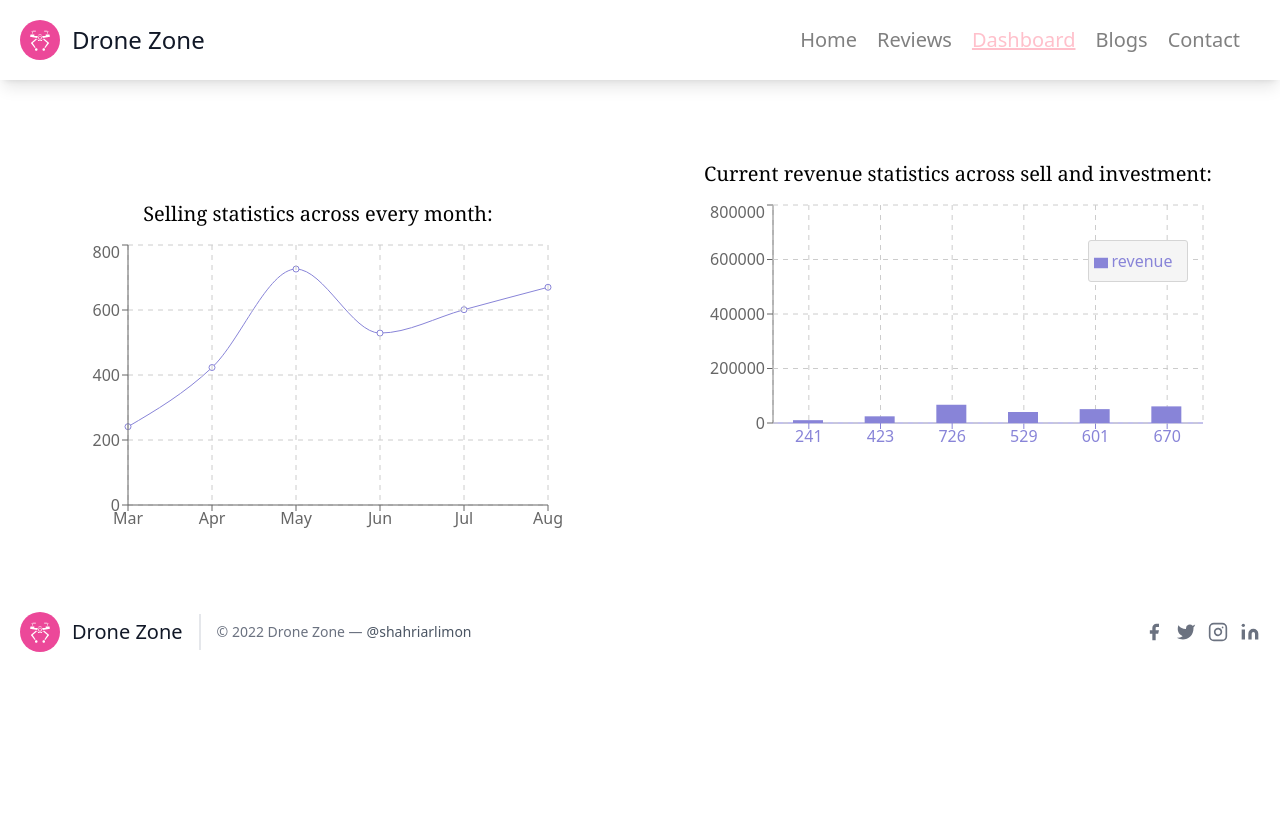
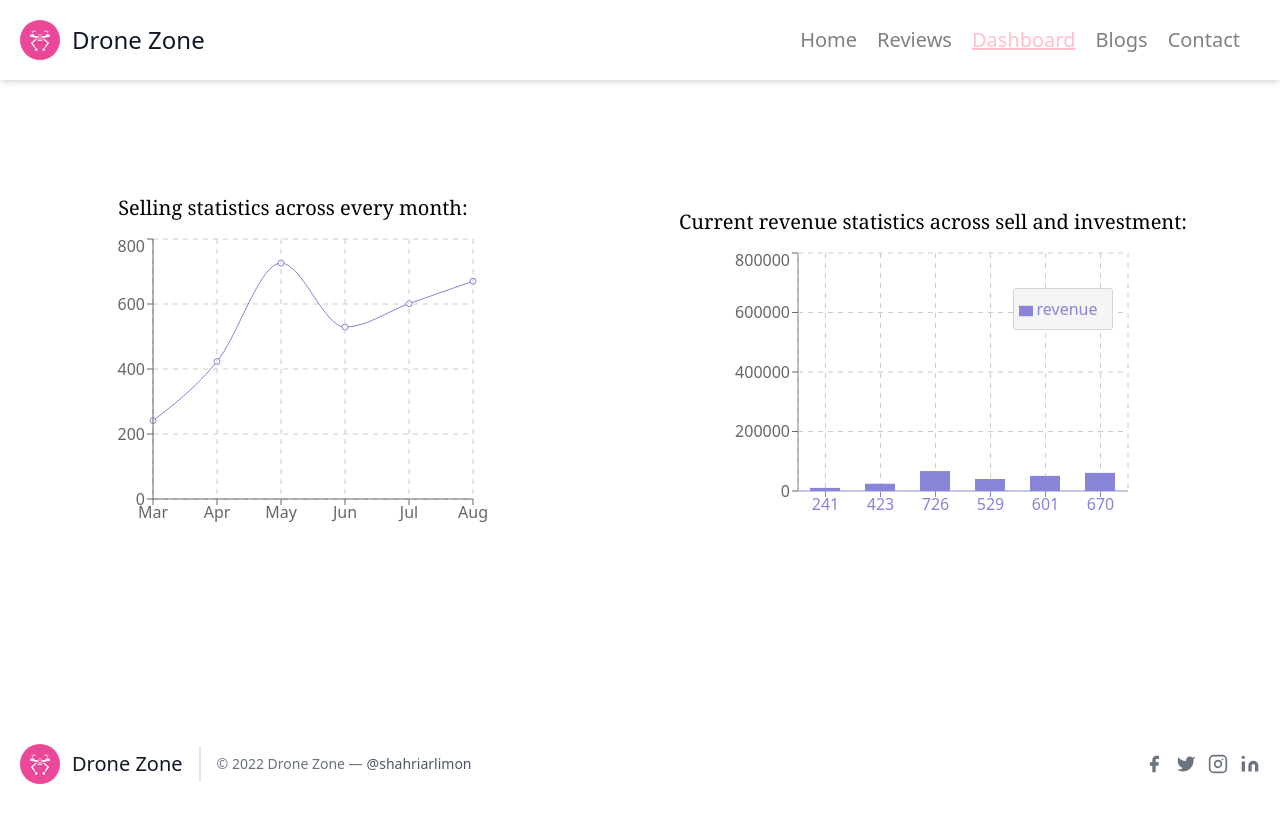
Before and after one commit to shahriarlimon/drone-zone, a React (Create React App) app: page /dashboard in a window 1280 px wide. Built offline with nearby package versions, Linux system fonts and the light colour scheme.

Commit message:
added blogs section

```diff
--- a/src/Components/Blogs/Blogs.js
+++ b/src/Components/Blogs/Blogs.js
@@ -2,8 +2,17 @@ import React from 'react';
 
 const Blogs = () => {
     return (
-        <div>
-            <h1>blog page</h1>
+        <div className=' mx-8 md:mx-20 mt-12 mb-20 md:mb-36 '>
+            <div>
+                <h1 className='text-2xl my-2'>-What is the purpose of Context API ?</h1>
+                <p>The context API is a kind of react structure which helps to transfer unique details and assists in avoiding prop-drilling from all levels of application.The React Context API is a way for React app to create global variables which can be passed around among the nodes.The React Context API creates React.createContext().It returns a consumer and a provider .Provider is a components which provides state so that all related nodes can recieve the stated data.Thus the children nodes able to access data from their parents nodes and use that data according to its need.In that way,The Context API enables to exchange data and helps avoiding prop-drilling from all level of the application.
+                </p>
+            </div>
+            <div className='mt-8'>
+                <h1 className='text-2xl my-2'>-What is Semantic Tag ?</h1>
+                <p>Semantic HTML tags allows to add meaning to the markup so that web browser, screen reader, and search engine can understand it.A semantic element clearly describes its meaning to both the browser and the developer.Because semantic HTML uses elements for their given purpose, it's easier for both people and machines to read and understand it.	Normally, when a user agent reads content it doesn't understand the context and meaning.In that case, semantic tags assists to serve structured content to users,which is essential  for accessibility and on-page SEO .It makes web pages more informative and adaptable, allowing browsers and search engines to better interpret content.
+                </p>
+            </div>
         </div>
     );
 };
--- a/src/Components/DashBoard/DashBoard.js
+++ b/src/Components/DashBoard/DashBoard.js
@@ -1,5 +1,5 @@
 import React, { useEffect, useState } from 'react';
-import { BarChart, Bar, XAxis, YAxis, Tooltip, Legend } from 'recharts';
+import { BarChart, Bar, XAxis, YAxis, Tooltip, Legend, ResponsiveContainer } from 'recharts';
 import { LineChart, Line ,CartesianGrid} from 'recharts';
 
 const DashBoard = () => {
@@ -10,10 +10,11 @@ const DashBoard = () => {
         .then(data=>setData(data))
     },[Data])
     return (
-    <div className='flex flex-col md:flex-row md:justify-around items-center'>
+        <ResponsiveContainer width="100%" height="100%">
+    <div className='flex flex-col md:flex-row md:justify-around items-center mb-24 md:mb-36'>
         <div className='flex flex-col justify-center items-center mt-20'>
         <h1 className='text-xl font-serif mb-3'>Selling statistics across every month:</h1>
-            <LineChart  width={500} height={300} data={Data} margin={{ top: 5, right: 20, bottom: 5, left: 0 }}>
+            <LineChart  width={400} height={300} data={Data} margin={{ top: 5, right: 20, bottom: 5, left: 0 }}>
                 <Line type="monotone" dataKey="sell" stroke="#8884d8" />
                 <CartesianGrid stroke="#ccc" strokeDasharray="5 5" />
                 <XAxis dataKey="month" />
@@ -21,9 +22,9 @@ const DashBoard = () => {
                 <Tooltip />
             </LineChart>
         </div>
-        <div className='flex flex-col justify-center items-center my-20'>
-            <h1 className='text-xl font-serif mb-3'>Current revenue statistics across sell and investment:</h1>
-        <BarChart width={500} height={300} data={Data}>
+        <div className='flex flex-col justify-center items-center mt-32'>
+            <h1 className='text-xl font-serif mb-3 text-center'>Current revenue statistics across sell and investment:</h1>
+        <BarChart width={400} height={320} data={Data}>
             <XAxis dataKey="sell" stroke="#8884d8" />
             <YAxis dataKey="investment" />
             <Tooltip wrapperStyle={{ width: 100, backgroundColor: '#ccc' }} />
@@ -34,6 +35,7 @@ const DashBoard = () => {
         </div>
 
      </div>
+     </ResponsiveContainer>
     );
 };
 
--- a/src/Components/Home/Home.js
+++ b/src/Components/Home/Home.js
@@ -7,7 +7,7 @@ const Home = () => {
     const [products, setProducts] = useProducts();
     const navigate = useNavigate();
     return (
-        <>
+        <main className='md:mb-24 mb-24'>
         <section className="text-gray-600 body-font">
         <div className="container mx-auto flex px-5 py-24 md:flex-row flex-col items-center">
           <div className="lg:flex-grow md:w-1/2 lg:pr-24 md:pr-16 flex flex-col md:items-start md:text-left mb-16 md:mb-0 items-center text-center">
@@ -36,7 +36,7 @@ const Home = () => {
               <button onClick={()=>navigate('/reviews')} className="inline-flex text-white bg-pink-500 border-0 py-2 px-6 focus:outline-none hover:bg-pink-600 rounded text-lg mt-10">View All Reviews</button>
           </div>
       </section>
-        </>
+        </main>
     );
 };
 
--- a/src/Components/Nav/Nav.js
+++ b/src/Components/Nav/Nav.js
@@ -6,7 +6,7 @@ import CustomLink from '../CustomLink/CustomLink';
 const Nav = () => {
     return (
         <div>
-            <header className="text-gray-600 body-font bg-white shadow-lg">
+            <header className="text-gray-600 body-font bg-white shadow-md">
   <div className="container mx-auto flex flex-wrap p-5 flex-col md:flex-row items-center">
     <Link to ="/" className="flex title-font font-medium items-center text-gray-900 mb-4 md:mb-0">
       <GiDeliveryDrone className='w-10 h-10 text-white p-2 bg-pink-500 rounded-full'/>
--- a/src/Components/Product/Product.js
+++ b/src/Components/Product/Product.js
@@ -9,7 +9,7 @@ const Product = ({product}) => {
             <p className='leading-relaxed'> {description.slice(0,300)+'...'}</p>
             <span className="inline-block h-1 w-10 rounded bg-pink-500 mt-6 mb-4"></span>
             <h2 className="text-gray-900 font-medium title-font tracking-wider text-sm">{name}</h2>
-            <p className="text-gray-500">Ratings: {ratings} starts</p>
+            <p className="text-gray-500">Ratings: {ratings} stars</p>
 
            </div>
 
```
